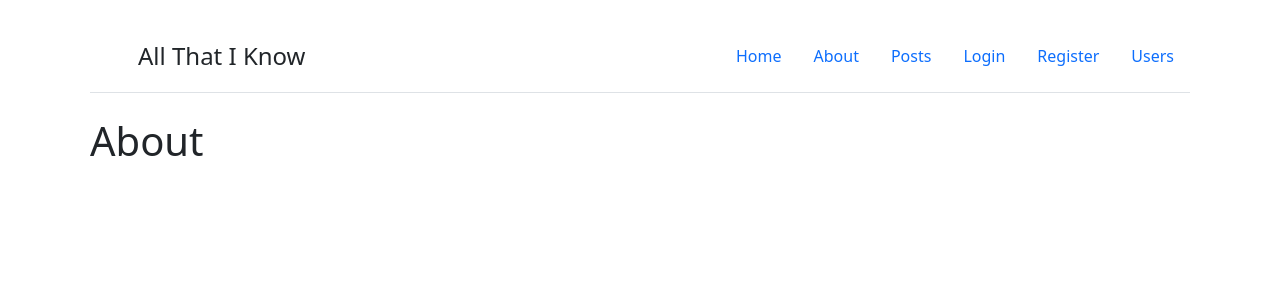
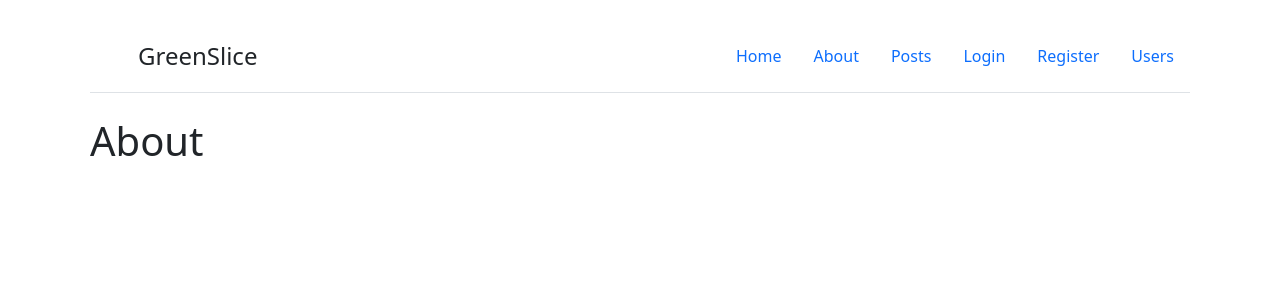
Before and after one commit to GreenSliceCo/flaskOnlineStore, a Flask app: page /about in a window 1280 px wide. Shown: the top 300 px of the page. Run offline with Flask 2, Linux system fonts and the light colour scheme.

Commit message:
Change name to GreenSlice

```diff
--- a/app/templates/base.html
+++ b/app/templates/base.html
@@ -15,7 +15,7 @@
     <header class="d-flex flex-wrap justify-content-center py-3 mb-4 border-bottom">
       <a href="/" class="d-flex align-items-center mb-3 mb-md-0 me-md-auto text-dark text-decoration-none">
         <svg class="bi me-2" width="40" height="32"><use xlink:href="#bootstrap"></use></svg>
-        <span class="fs-4">All That I Know</span>
+        <span class="fs-4">GreenSlice</span>
       </a>
 
       <ul class="nav nav-pills">
```
